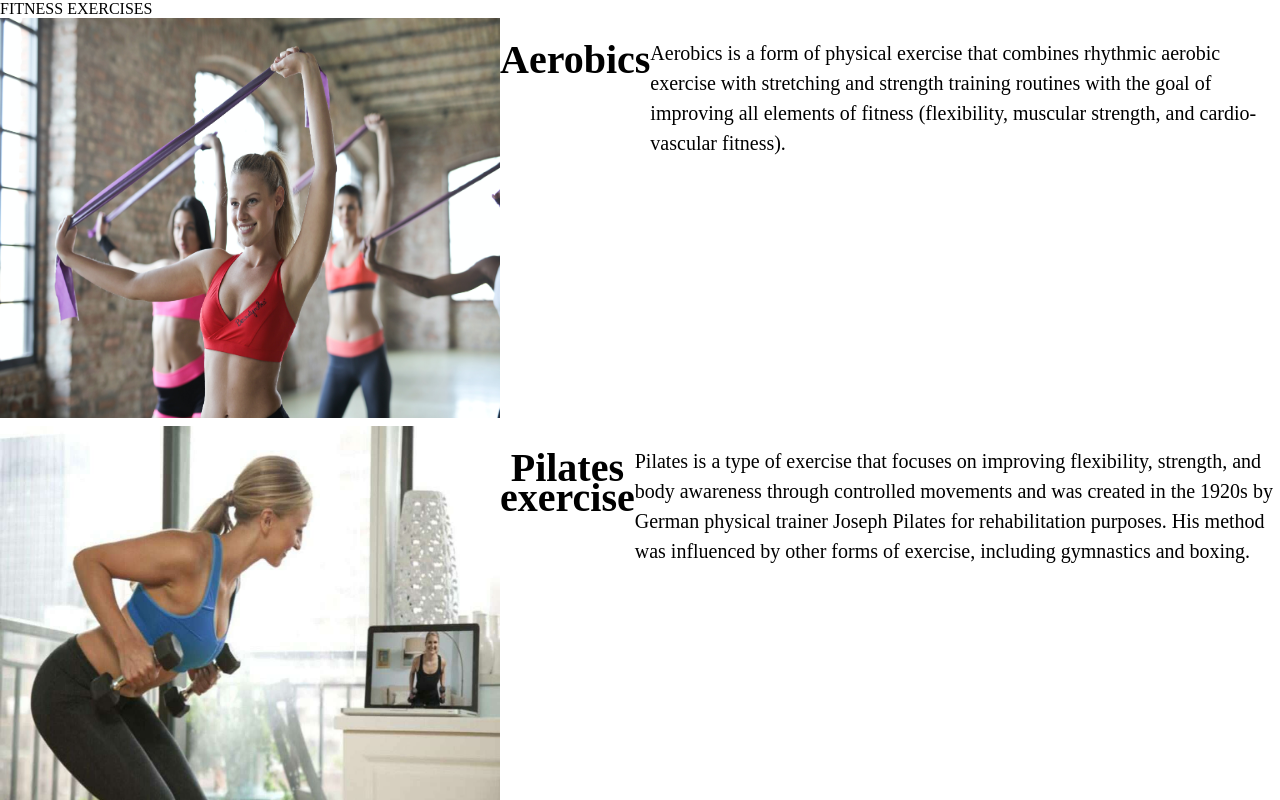
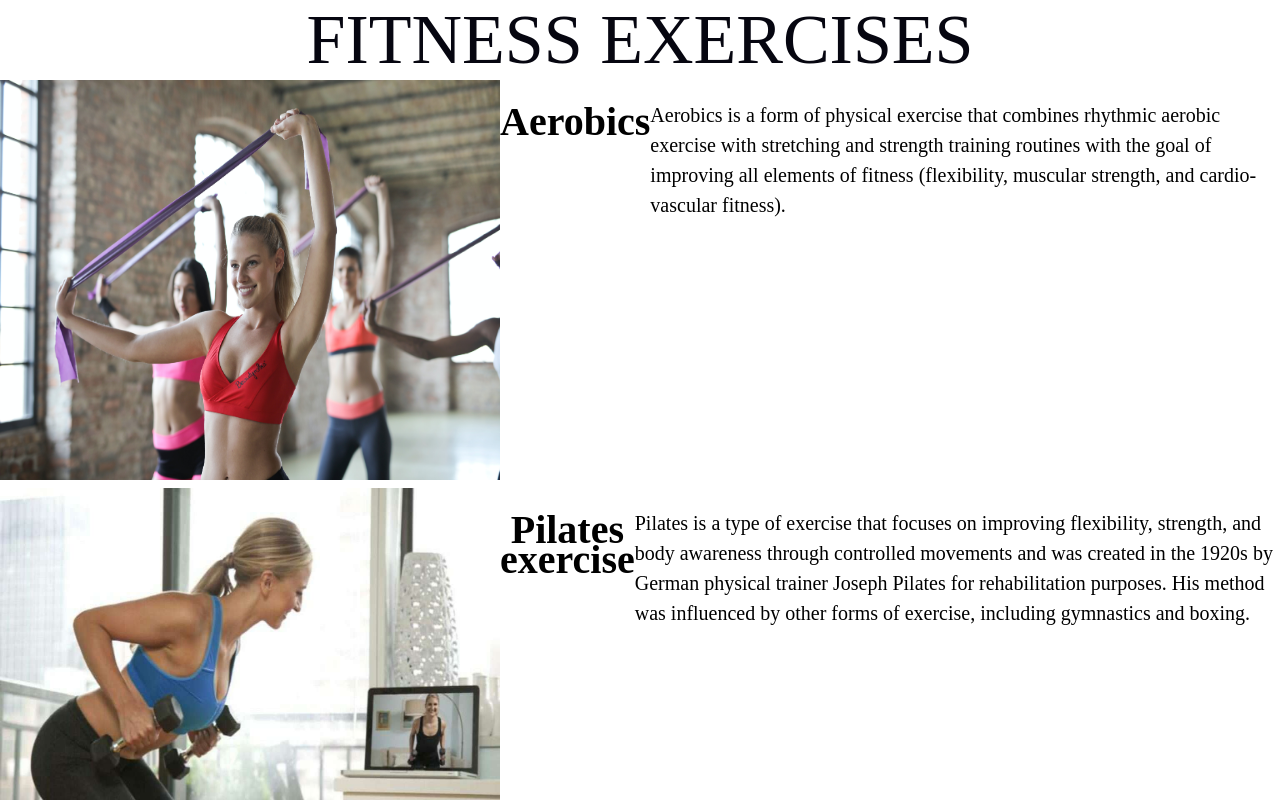
Before and after one commit to Eddahkarambu/Fitness-web-app, a React (Create React App) app: page /Services in a window 1280 px wide. Shown: the top 800 px of the page. Built offline with nearby package versions, Linux system fonts and the light colour scheme.

Commit message:
style the heading services

```diff
--- a/src/Components/Services.css
+++ b/src/Components/Services.css
@@ -62,3 +62,9 @@
   .service{
     display: flex;
   }
+
+  .fitnessheader{
+    text-align: center;
+    font-size: 70px;
+    color: rgb(6, 6, 16);
+  }
--- a/src/Components/Services.js
+++ b/src/Components/Services.js
@@ -8,7 +8,7 @@ function Services() {
   return (
     <div>
       {" "}
-      <div>FITNESS EXERCISES</div>
+      <div className="fitnessheader">FITNESS EXERCISES</div>
       <div className="service">
         <div>
           <img className="ladies" src={ladies} alt="ladies" />
```
